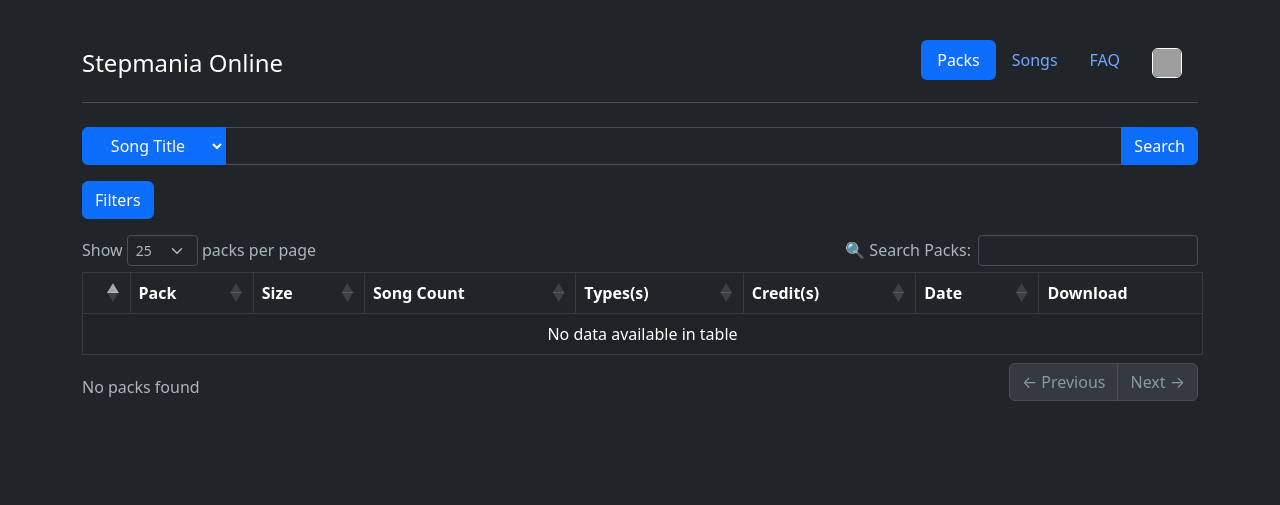
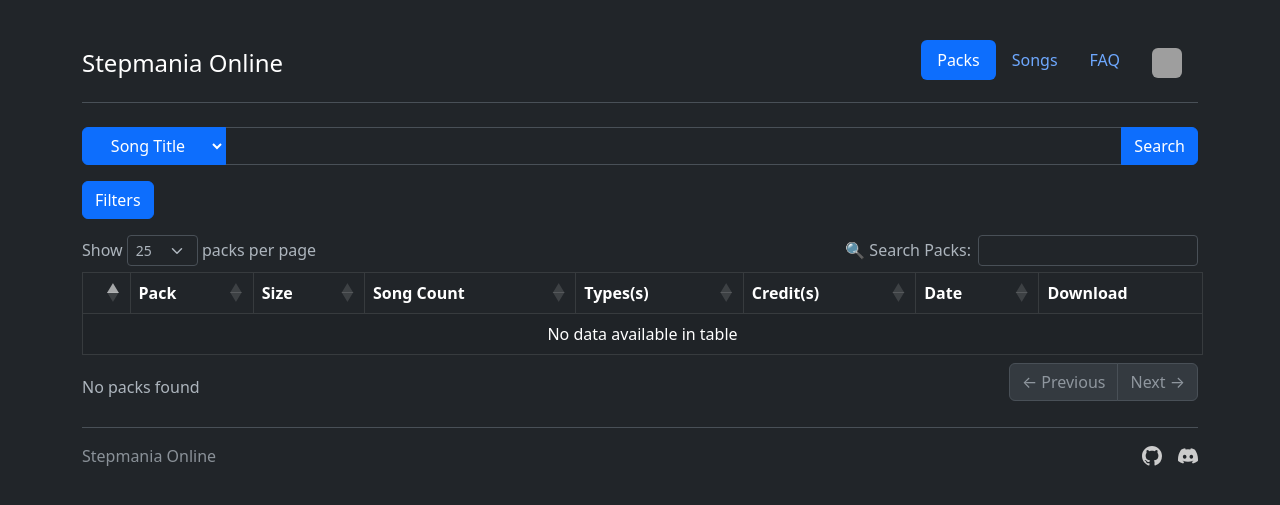
Before and after one commit to concubidated/simfile-pack-search, a Django app: page / in a window 1280 px wide. Shown: the top 505 px of the page. Run offline with Django 5.2, Linux system fonts and the light colour scheme; data that the repository does not hold is empty; some libraries are stand-ins or nearby versions; grey boxes are pictures that could not be loaded.

Commit message:
add footer

```diff
--- a/web/templates/base.html
+++ b/web/templates/base.html
@@ -28,12 +28,13 @@
       <li class="nav-item"><a href="/" class="nav-link{% if request.path == '/' %} active{% endif %}">Packs</a></li>
       <li class="nav-item"><a href="/songs" class="nav-link{% if request.path == '/songs' %} active{% endif %}">Songs</a></li>
       <li class="nav-item"><a href="/faq" class="nav-link{% if request.path == '/faq' %} active{% endif %}">FAQ</a></li>
-      <li class="nav-item"><a href="https://projectoutfox.com" target="_blank" class="nav-link"><img width="30" height="30" src="https://projectoutfox.com/themes/moondance/assets/images/fox-icon.png"></a></li>
+      <li class="nav-item"><a href="https://projectoutfox.com" target="_blank" class="nav-link"><img style="border: None;" width="30" height="30" src="https://projectoutfox.com/themes/moondance/assets/images/fox-icon.png"></a></li>
     </ul>
   </header>
 
 {% block content %}{% endblock content %}
 
+{% include "components/footer.html" %}
 </html>
 
 {% block scripts %}{% endblock scripts %}
--- /dev/null
+++ b/web/templates/components/footer.html
@@ -0,0 +1,14 @@
+  <footer class="d-flex flex-wrap justify-content-between align-items-center py-3 my-4 border-top">
+    <div class="col-md-4 d-flex align-items-center">
+      <span class="mb-3 mb-md-0 text-body-secondary">Stepmania Online</span>
+    </div>
+
+    <ul class="nav col-md-4 justify-content-end list-unstyled d-flex">
+      <li class="ms-3"><a href="https://github.com/concubidated/simfile-pack-search" target="_blank">
+        <svg xmlns="http://www.w3.org/2000/svg" height="20" viewBox="0 0 16 16" width="20" aria-hidden="true" class="d-block"><path fill="#ccc" d="M8 0C3.58 0 0 3.58 0 8c0 3.54 2.29 6.53 5.47 7.59.4.07.55-.17.55-.38 0-.19-.01-.82-.01-1.49-2.01.37-2.53-.49-2.69-.94-.09-.23-.48-.94-.82-1.13-.28-.15-.68-.52-.01-.53.63-.01 1.08.58 1.23.82.72 1.21 1.87.87 2.33.66.07-.52.28-.87.51-1.07-1.78-.2-3.64-.89-3.64-3.95 0-.87.31-1.59.82-2.15-.08-.2-.36-1.02.08-2.12 0 0 .67-.21 2.2.82.64-.18 1.32-.27 2-.27.68 0 1.36.09 2 .27 1.53-1.04 2.2-.82 2.2-.82.44 1.1.16 1.92.08 2.12.51.56.82 1.27.82 2.15 0 3.07-1.87 3.75-3.65 3.95.29.25.54.73.54 1.48 0 1.07-.01 1.93-.01 2.2 0 .21.15.46.55.38A8.013 8.013 0 0016 8c0-4.42-3.58-8-8-8z"></path></svg>
+      </a></li>
+      <li class="ms-3"><a class="text-body-secondary" href="https://discord.gg/cN4TjgQdcA" target="_blank" aria-label="Discord"><svg xmlns="http://www.w3.org/2000/svg" width="20" height="20" fill="#ccc" class="d-block" viewBox="0 0 16 16">
+  <path d="M13.545 2.907a13.2 13.2 0 0 0-3.257-1.011.05.05 0 0 0-.052.025c-.141.25-.297.577-.406.833a12.2 12.2 0 0 0-3.658 0 8 8 0 0 0-.412-.833.05.05 0 0 0-.052-.025c-1.125.194-2.22.534-3.257 1.011a.04.04 0 0 0-.021.018C.356 6.024-.213 9.047.066 12.032q.003.022.021.037a13.3 13.3 0 0 0 3.995 2.02.05.05 0 0 0 .056-.019q.463-.63.818-1.329a.05.05 0 0 0-.01-.059l-.018-.011a9 9 0 0 1-1.248-.595.05.05 0 0 1-.02-.066l.015-.019q.127-.095.248-.195a.05.05 0 0 1 .051-.007c2.619 1.196 5.454 1.196 8.041 0a.05.05 0 0 1 .053.007q.121.1.248.195a.05.05 0 0 1-.004.085 8 8 0 0 1-1.249.594.05.05 0 0 0-.03.03.05.05 0 0 0 .003.041c.24.465.515.909.817 1.329a.05.05 0 0 0 .056.019 13.2 13.2 0 0 0 4.001-2.02.05.05 0 0 0 .021-.037c.334-3.451-.559-6.449-2.366-9.106a.03.03 0 0 0-.02-.019m-8.198 7.307c-.789 0-1.438-.724-1.438-1.612s.637-1.613 1.438-1.613c.807 0 1.45.73 1.438 1.613 0 .888-.637 1.612-1.438 1.612m5.316 0c-.788 0-1.438-.724-1.438-1.612s.637-1.613 1.438-1.613c.807 0 1.451.73 1.438 1.613 0 .888-.631 1.612-1.438 1.612"/>
+</svg></a></li>
+    </ul>
+  </footer>
```
